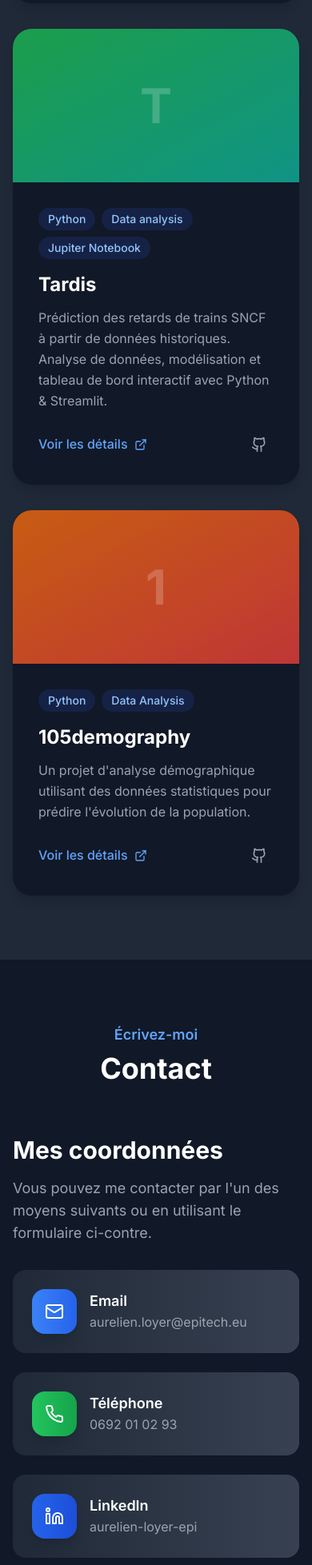
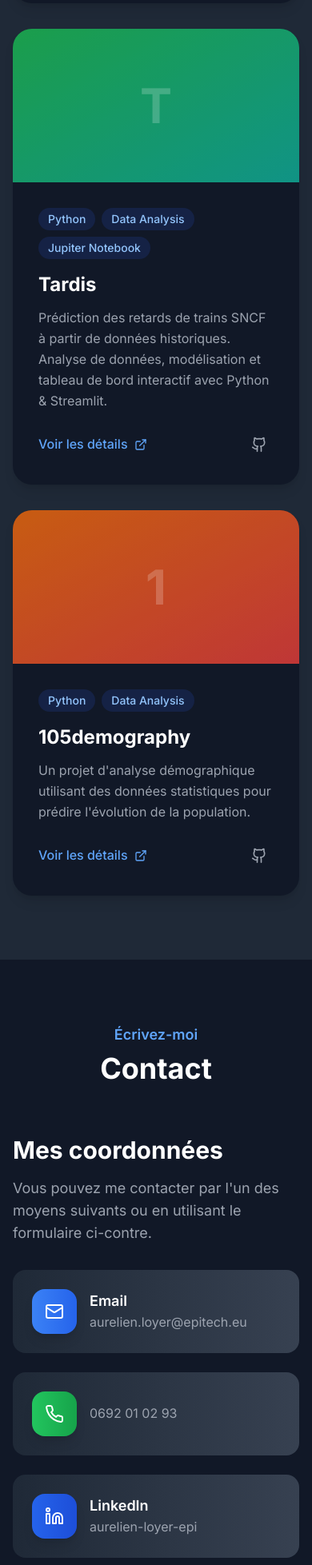
Before and after one commit to aurelien-loyer/aurelien-loyer.github.io, a React (Vite) app: page / in a window 390 px wide. Shown: the part 5520-7477 px from the top of the page at 80% size. Built offline with nearby package versions, Linux system fonts and the light colour scheme.

Commit message:
feat: change phone name fr/en

```diff
--- a/src/components/Contact.tsx
+++ b/src/components/Contact.tsx
@@ -24,7 +24,6 @@ const Contact: React.FC = () => {
     },
     {
       icon: Phone,
-      title: 'Téléphone',
       content: '0692 01 02 93',
       href: 'tel:+262692010293',
       color: 'from-green-500 to-green-600',
--- a/src/components/Projects.tsx
+++ b/src/components/Projects.tsx
@@ -31,7 +31,7 @@ const Projects: React.FC = () => {
       title: 'Tardis',
       description: t('projects.organized.description'),
       category: 'python',
-      tags: ['Python', 'Data analysis', 'Jupiter Notebook'],
+      tags: ['Python', 'Data Analysis', 'Jupiter Notebook'],
       github: 'https://github.com/aurelien-loyer/Tardis',
       gradient: 'from-green-500 to-teal-500',
     },
--- a/src/contexts/LanguageContext.tsx
+++ b/src/contexts/LanguageContext.tsx
@@ -79,6 +79,7 @@ const translations = {
     'contact.send': 'Envoyer le message',
     'contact.sending': 'Envoi en cours...',
     'contact.sent': 'Message envoyé !',
+    'contactInfo[1].title': 'Téléphone',
 
     // Footer
     'footer.developer': 'Développeur passionné, étudiant à Epitech Réunion, spécialisé en programmation C et Python.',
@@ -158,6 +159,7 @@ const translations = {
     'contact.send': 'Send message',
     'contact.sending': 'Sending...',
     'contact.sent': 'Message sent!',
+    'contactInfo[1].title': 'Phone',
 
     // Footer
     'footer.developer': 'Passionate developer, student at Epitech Réunion, specialized in C and Python programming.',
```
Also changed, not shown: 2 other files (tests, documents, lock files or other folders).
